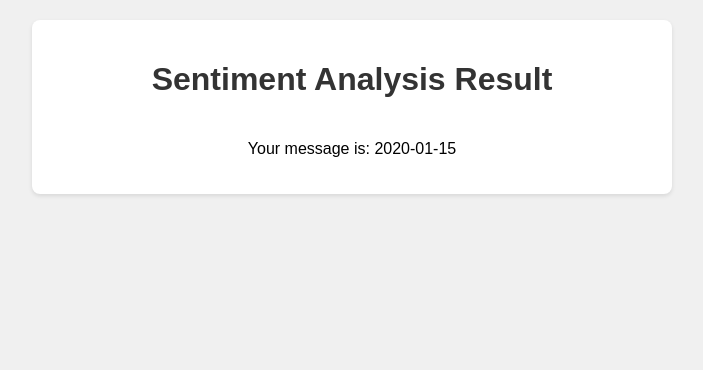
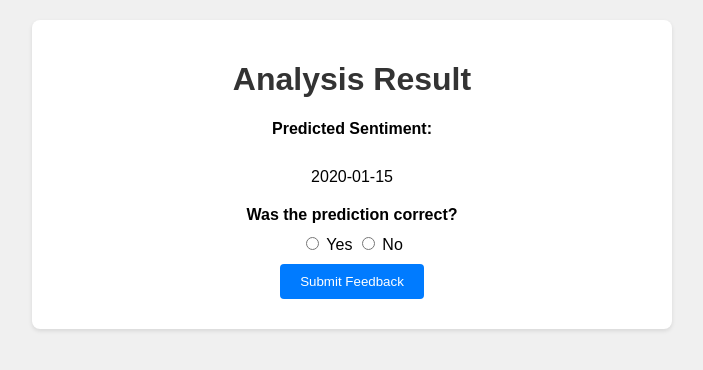
Before and after one commit to CMaxK/mood_master, a Flask app: template templates/result.html in a window 1280 px wide. Shown: the top 370 px of the page, without its empty margins (288-991 px from the left). Run offline with Flask 3, Linux system fonts and the light colour scheme; the template is opened without the code that fills it: most values are stand-ins (such as "Sample title", 1, 10 or a date in 2020).

Commit message:
init DB connection and loading of correct predictions to DB

```diff
--- a/app.py
+++ b/app.py
@@ -1,7 +1,23 @@
-from flask import Flask, request, render_template, jsonify
+from flask import Flask, request, render_template, url_for, redirect
 from sentiment_analysis import SentimentAnalysis
 
+import mysql.connector
+
+import os
+from dotenv import load_dotenv, find_dotenv
+
+env_path = find_dotenv()
+load_dotenv(env_path)
+
 app = Flask(__name__)
+
+db = mysql.connector.connect(
+    host= os.environ.get('MYSQL_HOST'),
+    user= os.environ.get('MYSQL_USER'),
+    password= os.environ.get('MYSQL_PASSWORD'),
+    database= os.environ.get('MYSQL_DB')
+)
+cursor = db.cursor()
 
 # Create an instance of the SentimentAnalysis class with the model weights path
 sentiment_analyzer = SentimentAnalysis('model_weights/bert_model_weights.pth')
@@ -12,17 +28,55 @@ def index():
     return render_template('index.html')
 
 @app.route('/predict', methods=['POST'])
-def predict():
+def model_predict():
     text = request.form['text']
-
-    # Perform sentiment analysis using the pre-trained model
     predicted_class = sentiment_analyzer.perform_sentiment_analysis(text)
 
     # Set sentiment_class based on the predicted sentiment
     sentiment_class = "green" if predicted_class == "Not Negative" else "red"
 
     # Pass the predicted class and sentiment_class as variables to the HTML template
-    return render_template('result.html', sentiment=predicted_class, sentiment_class=sentiment_class)
+    return render_template('result.html', sentiment=predicted_class, sentiment_class=sentiment_class, original_text=text)
+
+@app.route('/feedback', methods=['POST'])
+def store_feedback():
+    # Retrieve user input, prediction correctness, and original text
+    text = request.form.get('original_text')
+    prediction_correct = request.form.get('prediction_correct')
+
+    print(f"Received text: {text}")
+    print(f"Prediction correctness: {prediction_correct}")
+
+    # Ensure that 'text' is not empty or None
+    if text:
+        # Determine the target value based on 'prediction_correct'
+        # If 'prediction_correct' is 'yes', set target to 1 (not negative)
+        # If 'prediction_correct' is not 'yes', set target to 0 (negative)
+        target = 1 if prediction_correct == 'yes' else 0
+
+        try:
+            # Insert the user feedback into the database
+            insert_query = "INSERT INTO input_data (text, target) VALUES (%s, %s)"
+            cursor.execute(insert_query, (text, target))
+
+            # Commit the transaction
+            db.commit()
+
+            # Debug message to indicate success
+            print("Feedback stored successfully.")
+
+        except mysql.connector.Error as err:
+            # Handle any database-related errors
+            print(f"Database error: {err}")
+            db.rollback()  # Rollback the transaction on error
+
+    else:
+        print("no text")
+
+    return redirect(url_for('index'))
+
+
+
 
 
 if __name__ == '__main__':
--- a/sentiment_analysis.py
+++ b/sentiment_analysis.py
@@ -2,7 +2,6 @@ import re
 import torch
 from transformers import BertTokenizer, BertModel
 import torch.nn as nn
-from torch.nn.functional import softmax
 
 class BertClassifier(nn.Module):
     """Bert Model for Classification Tasks.
@@ -59,6 +58,7 @@ class SentimentAnalysis:
 
         return text
 
+
     def perform_sentiment_analysis(self, text):
         preprocessed_text = self.text_preprocessing(text)
         inputs = self.tokenizer(preprocessed_text, return_tensors='pt', truncation=True, padding=True)
--- a/static/styles.css
+++ b/static/styles.css
@@ -90,4 +90,5 @@ a:hover {
   display: inline-block;
   text-align: center;
   margin-top: 20px; /* Adjust the margin-top value to control vertical centering */
+  margin-bottom: 20px;
 }
--- a/templates/result.html
+++ b/templates/result.html
@@ -8,8 +8,21 @@
 </head>
 <body>
   <div class="container">
-      <h1>Sentiment Analysis Result</h1>
-      <p>Your message is: <span id="sentiment" class="{{ sentiment_class }}">{{ sentiment }}</span></p>
+      <form method="POST" action="/feedback">
+        <h1>Analysis Result</h1>
+        <label for="text-output">Predicted Sentiment:</label>
+        <div id="sentiment" class="{{ sentiment_class }}">{{ sentiment }}</div>
+
+        <!-- Add the input for user feedback -->
+        <label for="prediction-correct">Was the prediction correct?</label>
+        <input type="radio" id="prediction-correct" name="prediction_correct" value="yes"> Yes
+        <input type="radio" id="prediction-correct" name="prediction_correct" value="no"> No
+
+        <!-- Add a hidden input field to store the user's original text -->
+        <input type="hidden" name="original_text" value="{{ original_text }}">
+
+        <input type="submit" value="Submit Feedback">
+    </form>
   </div>
 </body>
 </html>
```
Also changed, not shown: 1 other file.
